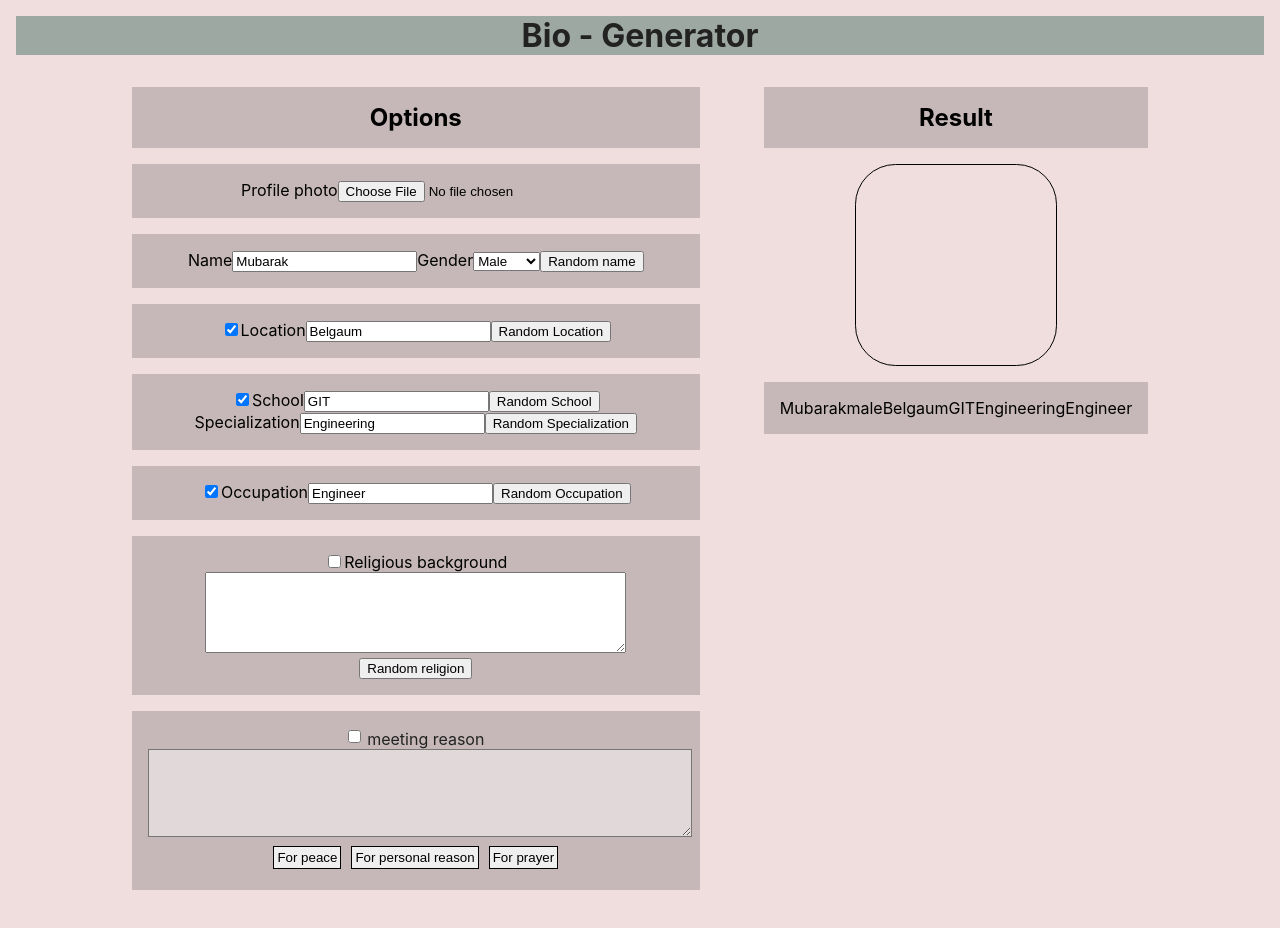
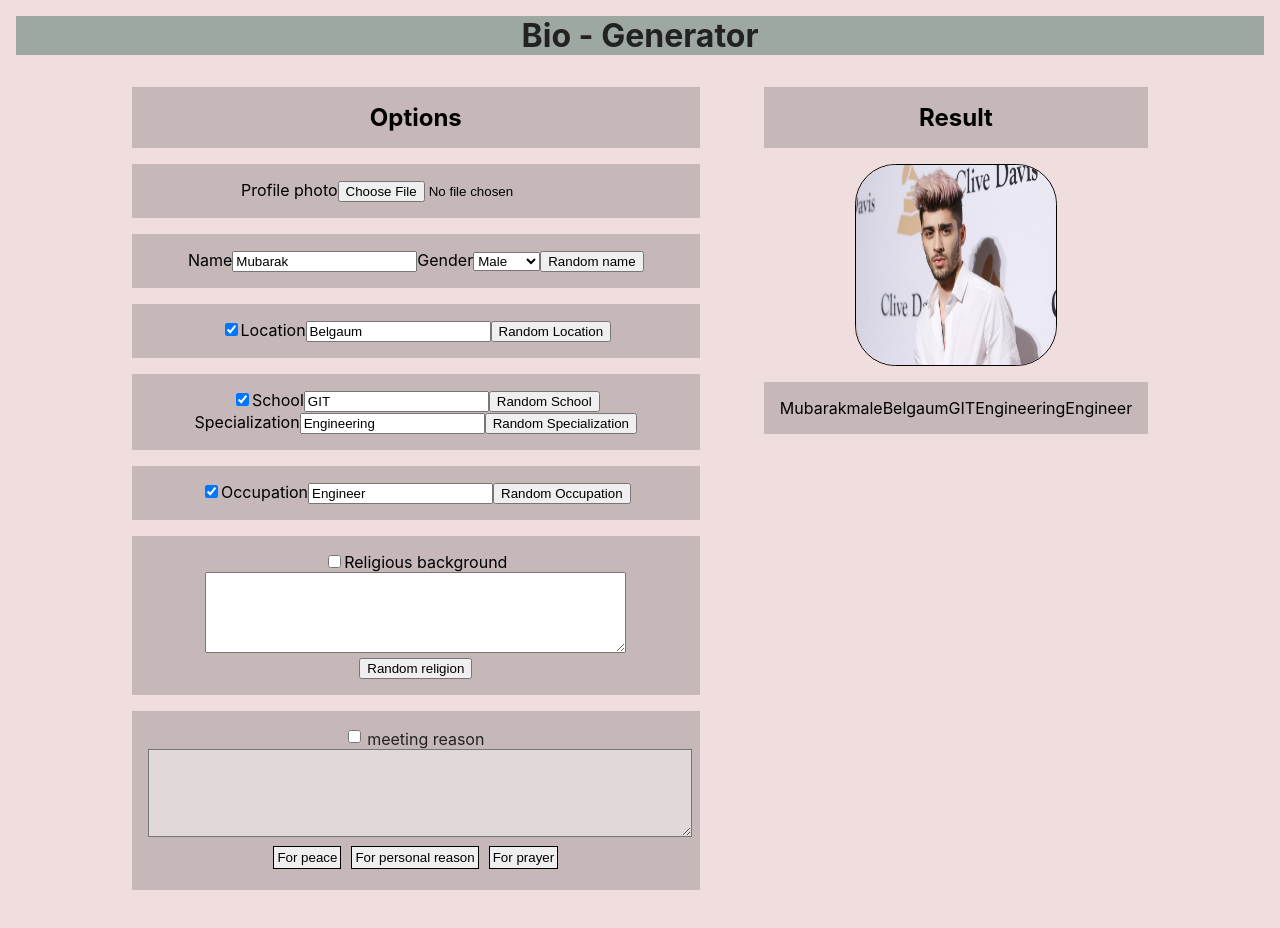
Before and after one commit to mubarak7785/Bio-Generator, a React (Vite) app: page / in a window 1280 px wide. Shown: the top 928 px of the page. Built offline with nearby package versions, Linux system fonts and the light colour scheme.

Commit message:
image added to the app

```diff
--- a/src/components/Biogenerator.jsx
+++ b/src/components/Biogenerator.jsx
@@ -3,7 +3,7 @@ import "./BioGenerator.css";
 
 export const Biogenerator = () => {
   const [name, setName] = useState("Mubarak");
-  const [image, setimage] = useState("");
+  const [image, setimage] = useState("./zayn.jpg");
   const [location, setLocation] = useState("Belgaum");
   const [gender, setGender] = useState("male");
   const [school, setSchool] = useState("GIT");
```
Also changed, not shown: public/zayn.jpg (added).
